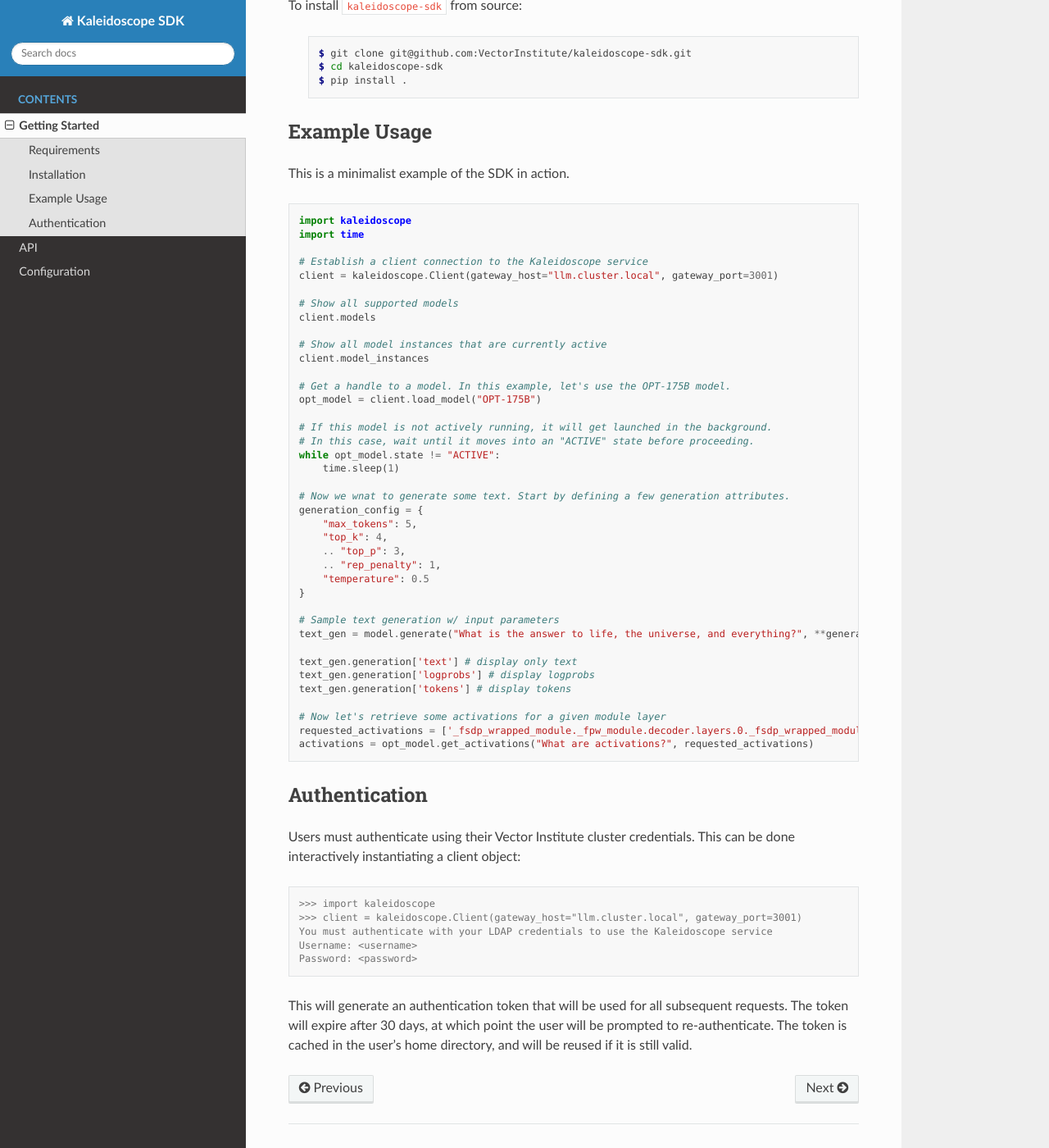
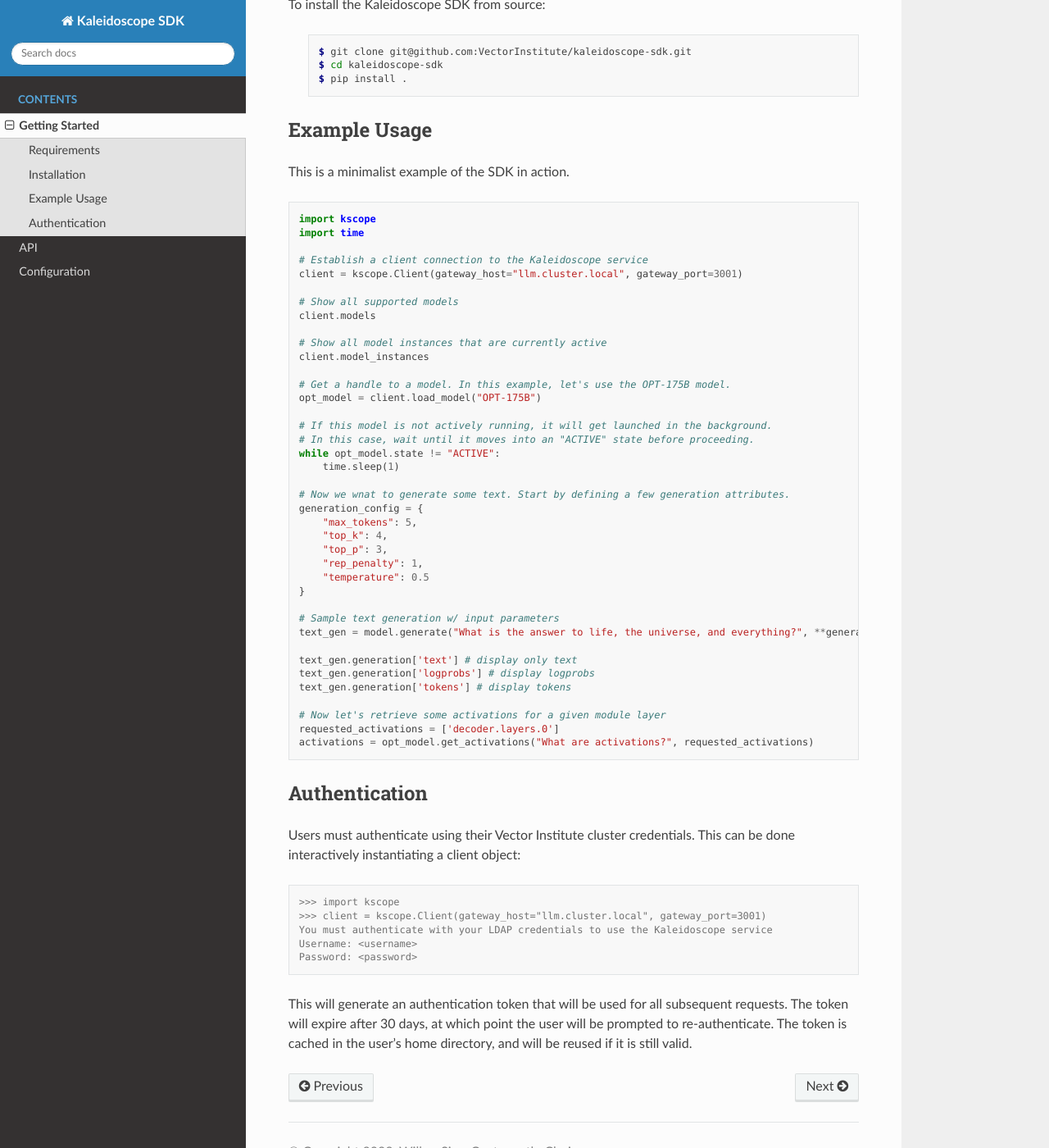
Before and after one commit to VectorInstitute/kaleidoscope-sdk, a Sphinx documentation site: the page built from docs/getting_started.rst, in a window 1280 px wide and 1400 px high, scrolled down 489 px. Shown: the whole window at 82% size. Built offline with Sphinx 7.4.7 and the Read the Docs theme 2.0.0, drawn with Linux system fonts in a browser that asks for light colours; some of the changed text lies outside the part shown.

```diff
--- a/docs/getting_started.rst
+++ b/docs/getting_started.rst
@@ -1,7 +1,7 @@
 Getting Started
 ===============
 
-Integrate the Kaleidoscope SDK into your project quickly!
+Integrate the Kaleidoscope SDK (kscope) into your project quickly!
 
 Requirements
 ------------
@@ -12,13 +12,13 @@ Requirements
 Installation
 ------------
 
-To install ``kaleidoscope-sdk`` from `PyPI <https://pypi.org/project/kscope/>`_:
+To install the Kaleidoscope SDK from `PyPI <https://pypi.org/project/kscope/>`_:
 
     .. code-block:: console
 
         $ pip install kscope
 
-To install ``kaleidoscope-sdk`` from source:
+To install the Kaleidoscope SDK from source:
 
     .. code-block:: console
 
@@ -34,11 +34,11 @@ This is a minimalist example of the SDK in action.
 
 .. code-block:: python
 
-    import kaleidoscope
+    import kscope
     import time
 
     # Establish a client connection to the Kaleidoscope service
-    client = kaleidoscope.Client(gateway_host="llm.cluster.local", gateway_port=3001)
+    client = kscope.Client(gateway_host="llm.cluster.local", gateway_port=3001)
 
     # Show all supported models
     client.models
@@ -58,8 +58,8 @@ This is a minimalist example of the SDK in action.
     generation_config = {
         "max_tokens": 5,
         "top_k": 4,
-        .. "top_p": 3,
-        .. "rep_penalty": 1,
+        "top_p": 3,
+        "rep_penalty": 1,
         "temperature": 0.5
     }
 
@@ -71,7 +71,7 @@ This is a minimalist example of the SDK in action.
     text_gen.generation['tokens'] # display tokens
 
     # Now let's retrieve some activations for a given module layer
-    requested_activations = ['_fsdp_wrapped_module._fpw_module.decoder.layers.0._fsdp_wrapped_module._fpw_module']
+    requested_activations = ['decoder.layers.0']
     activations = opt_model.get_activations("What are activations?", requested_activations)
 
 
@@ -82,8 +82,8 @@ Users must authenticate using their Vector Institute cluster credentials. This c
 
 .. code-block:: console
 
-    >>> import kaleidoscope
-    >>> client = kaleidoscope.Client(gateway_host="llm.cluster.local", gateway_port=3001)
+    >>> import kscope
+    >>> client = kscope.Client(gateway_host="llm.cluster.local", gateway_port=3001)
     You must authenticate with your LDAP credentials to use the Kaleidoscope service
     Username: <username>
     Password: <password>
--- a/kscope/__init__.py
+++ b/kscope/__init__.py
@@ -2,6 +2,6 @@ from .kaleidoscope_sdk import Client
 from .kaleidoscope_sdk import Model
 
 # SDK metadata
-__version__ = "0.4.0"
+__version__ = "0.4.1"
 __author__ = "Vector AI Engineering"
 __credits__ = "Vector Institute"
--- a/setup.py
+++ b/setup.py
@@ -5,7 +5,7 @@ with open("README.md", "r") as fh:
 
 setup(
     name="kscope",
-    version="0.4.0",
+    version="0.4.1",
     description="A user toolkit for analyzing and interfacing with Large Language Models (LLMs)",
     long_description=long_description,
     long_description_content_type="text/markdown",
```
